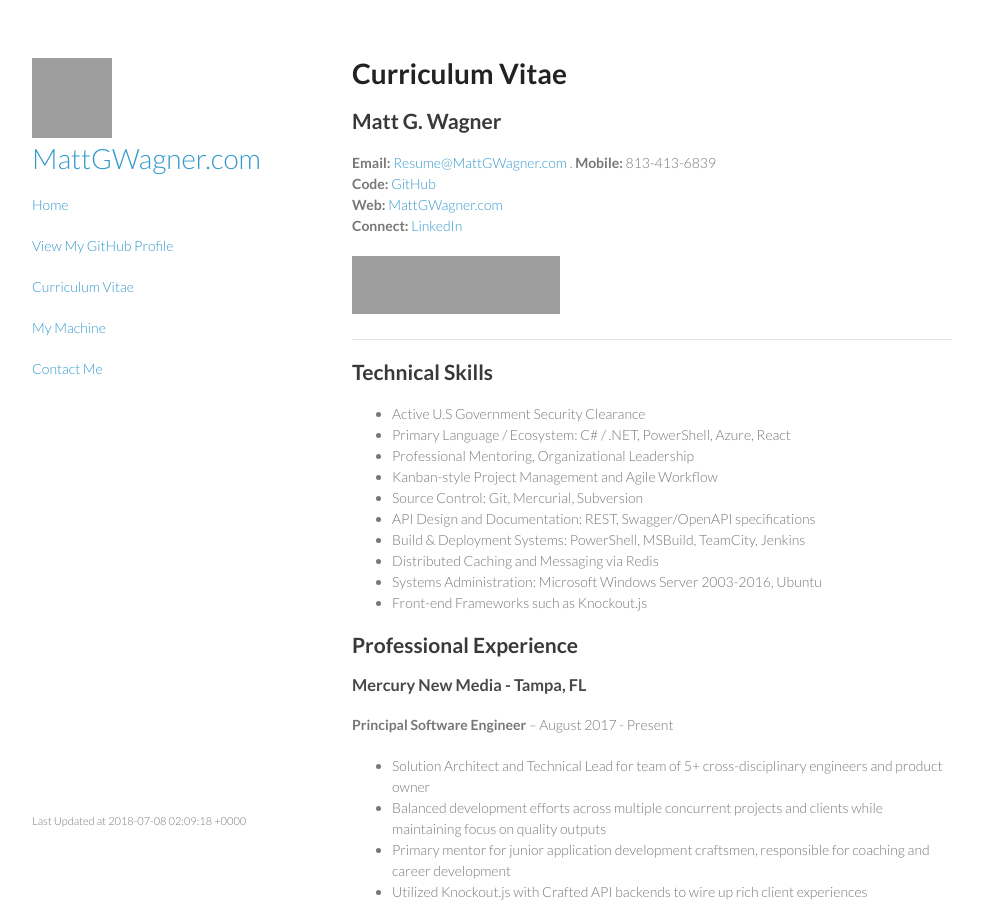
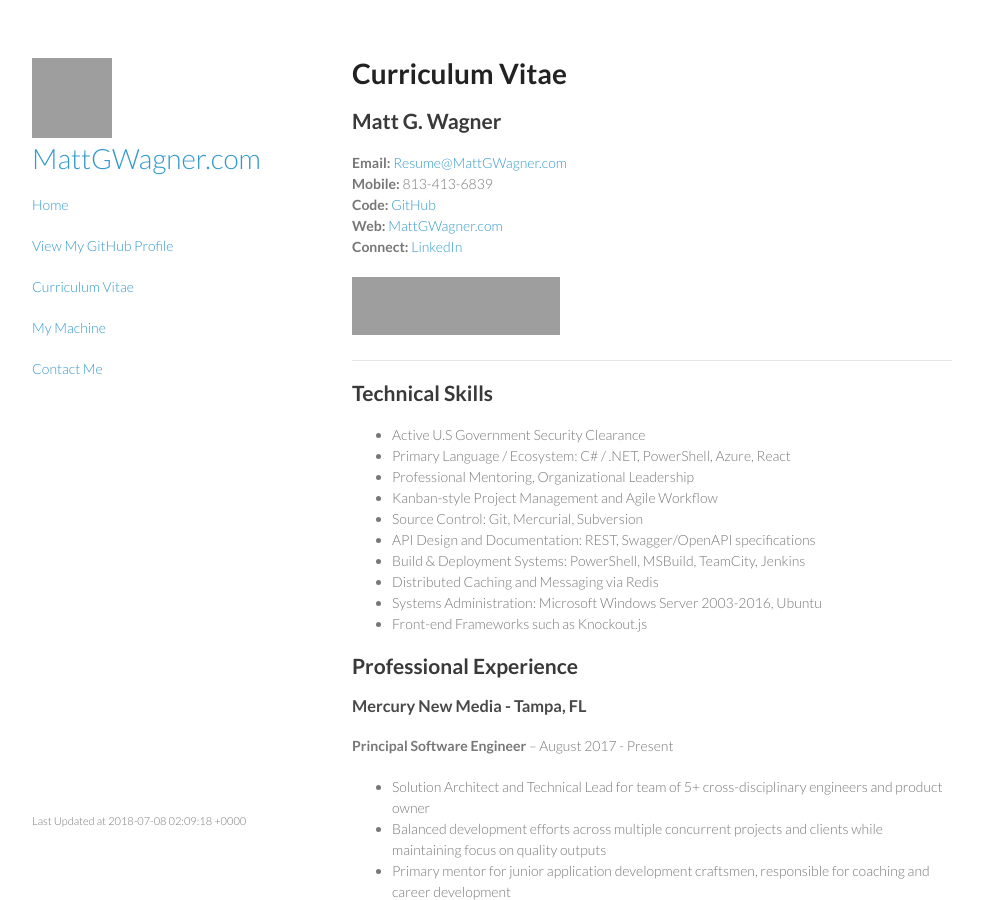
Before and after one commit to mattgwagner/mattgwagner, a Jekyll site: the page built from cv.md, in a window 1280 px wide and 900 px high. Shown: the whole window, without its empty margins (148-1131 px from the left). Built offline with Jekyll 4.4.1, drawn with Linux system fonts in a browser that asks for light colours; grey boxes are pictures that could not be loaded.

Commit message:
Update cv.md

```diff
--- a/cv.md
+++ b/cv.md
@@ -7,7 +7,7 @@ title: Matt G. Wagner - Curriculum Vitae
 
 ## Matt G. Wagner
 
-**Email:** [Resume@MattGWagner.com](mailto:Resume@MattGWagner.com) .
+**Email:** [Resume@MattGWagner.com](mailto:Resume@MattGWagner.com)
 **Mobile:** 813-413-6839
 **Code:** [GitHub](https://github.com/mattgwagner)
 **Web:** [MattGWagner.com](http://mattgwagner.com)
```
